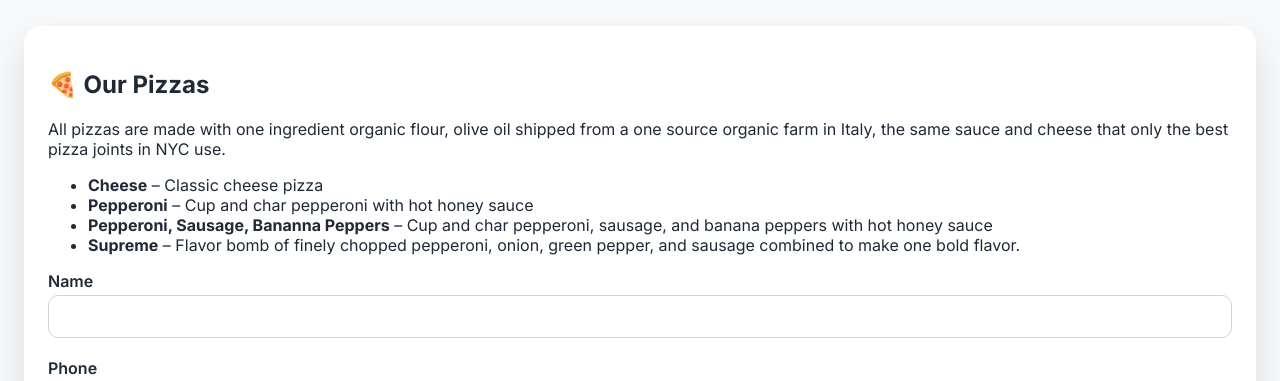
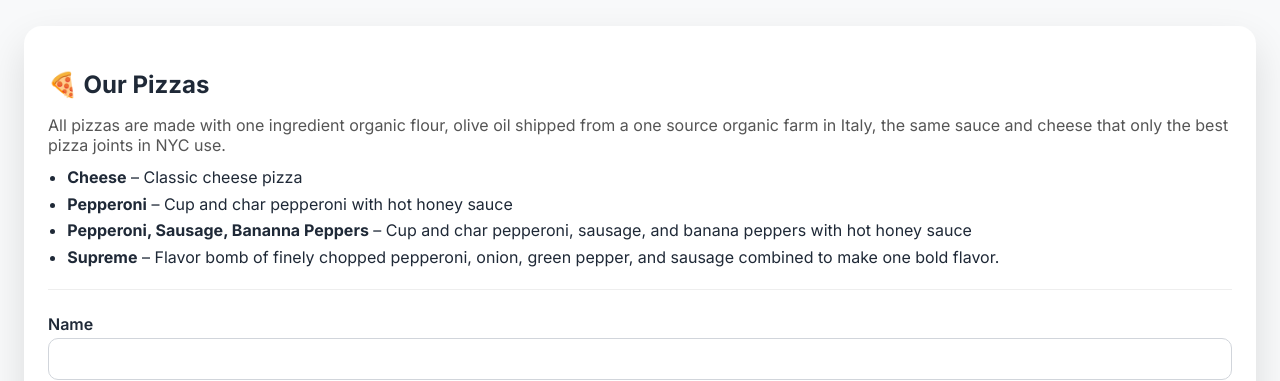
Before and after one commit to sean-sellitto/tonyspizza, a React (Vite) app in the folder pizza-app/: page / in a window 1280 px wide. Shown: the part 158-539 px from the top of the page. Built offline with nearby package versions, Linux system fonts and the light colour scheme; no server answers; the database is empty.

Commit message:
description css changes

```diff
--- a/pizza-app/src/styles.css
+++ b/pizza-app/src/styles.css
@@ -219,3 +219,27 @@ label {
     font-size: 0.875rem;
   }
 }
+
+.pizza-description {
+  margin-bottom: 1.5rem;
+  padding-bottom: 1rem;
+  border-bottom: 1px solid #eee;
+}
+
+.pizza-description h2 {
+  margin-bottom: 0.5rem;
+}
+
+.pizza-description p {
+  margin-bottom: 0.75rem;
+  color: #555;
+}
+
+.pizza-description ul {
+  padding-left: 1.2rem;
+  margin: 0;
+}
+
+.pizza-description li {
+  margin-bottom: 0.4rem;
+}
```
